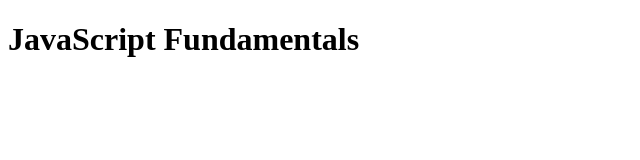
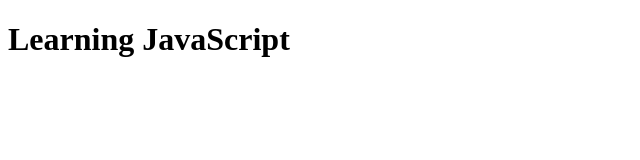
Before and after one commit to smitabarua737/webproject, a plain HTML site: page Module-6/index.html in a window 1280 px wide. Shown: the whole page, without its empty margins (0-640 px from the left). Drawn offline with Linux system fonts and the light colour scheme.

Commit message:
updated JavaScript practice HTML

```diff
--- a/Module-6/index.html
+++ b/Module-6/index.html
@@ -4,29 +4,29 @@
 <head>
   <meta charset="UTF-8">
   <meta name="viewport" content="width=device-width, initial-scale=1.0">
-  <title>Document</title>
+  <title>JavaScript Practice</title>
 </head>
 
 <body>
 
-  <h1>JavaScript Fundamentals</h1>
+  <h1>Learning JavaScript</h1>
 
   <script src="script.js"></script>
 
   <!-- <script type="module" src="main.js"></script> -->
 
   <script>
-    // console.log("Hello, World!");
-    // let a = 5;
+    // console.log("Welcome to JavaScript!");
+    // let a = 8;
     // let b = 0;
-    // if is a statement that evaluates a condition and executes a block of code if the condition is true
-    // if (a < 2) {
+    // if statement checks whether a condition is true
+    // if (a < 5) {
+    //   b = 10;
+    // } else {
     //   b = 5;
-    // } else {
-    //   b = 10;
     // }
-    // Ternary operator is an expression that evaluates a condition and returns one of two values based on the result
-    // let b = (a < 2) ? "5" : "10";
+    // Ternary operator is a short way to write if ... else
+    // let b = (a < 5) ? "10" : "5";
     // console.log(b);
   </script>
 
```
